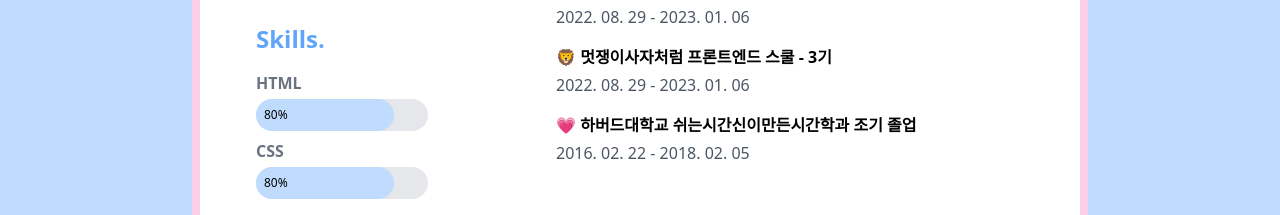
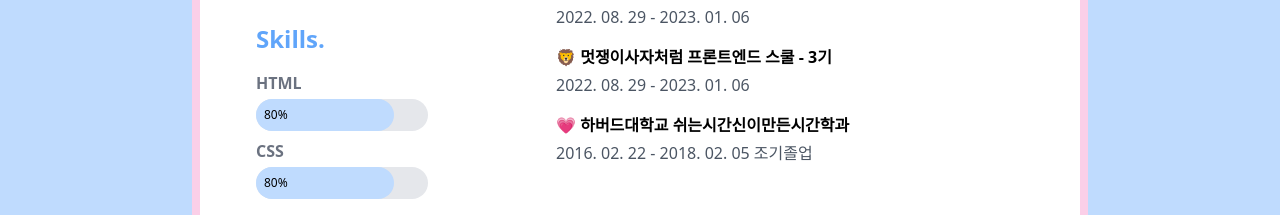
Before and after one commit to yuzomi/tailwind-practice, a plain HTML site: page index.html in a window 1280 px wide. Shown: the part 907-1122 px from the top of the page. Drawn offline with nearby package versions, Linux system fonts and the light colour scheme; a web font is replaced by a local one.

Commit message:
Education 문구 수정

```diff
--- a/index.html
+++ b/index.html
@@ -172,9 +172,11 @@
             </div>
             <div class="m-1">
               <div class="font-semibold mb-1">
-                💗 하버드대학교 쉬는시간신이만든시간학과 조기 졸업
+                💗 하버드대학교 쉬는시간신이만든시간학과
               </div>
-              <div class="text-gray-600 mb-4">2016. 02. 22 - 2018. 02. 05</div>
+              <div class="text-gray-600 mb-4">
+                2016. 02. 22 - 2018. 02. 05 조기졸업
+              </div>
             </div>
           </div>
 
```
